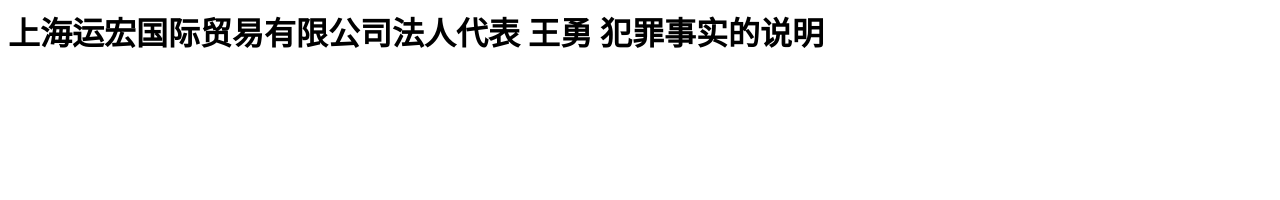
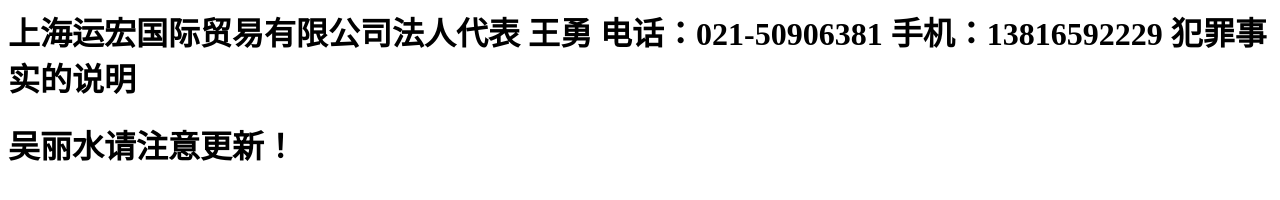
Before and after one commit to cacaxi/wulishui, a plain HTML site: page index.html in a window 1280 px wide. Drawn offline with Linux system fonts and the light colour scheme.

Commit message:
Update index.html
down count

```diff
--- a/index.html
+++ b/index.html
@@ -1 +1 @@
-<html><head><title>王勇犯罪事实的说明</title></head><body><h1>上海运宏国际贸易有限公司法人代表 王勇 犯罪事实的说明<h1></body></html>
+<html><head><title>上海运宏国际贸易有限公司 王勇 犯罪事实的说明</title></head><body><h1>上海运宏国际贸易有限公司法人代表 王勇 电话：021-50906381 手机：13816592229 犯罪事实的说明<h1><h1>吴丽水请注意更新！<h1></body></html>
```
